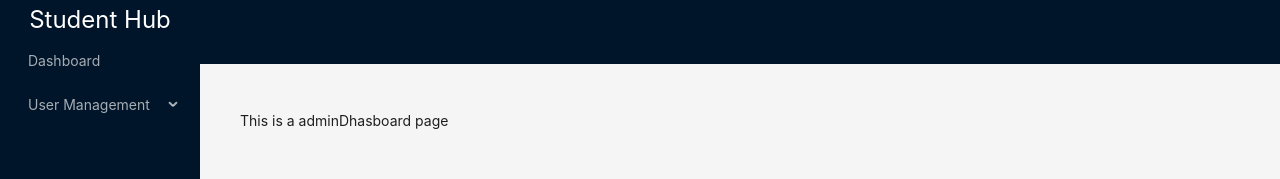
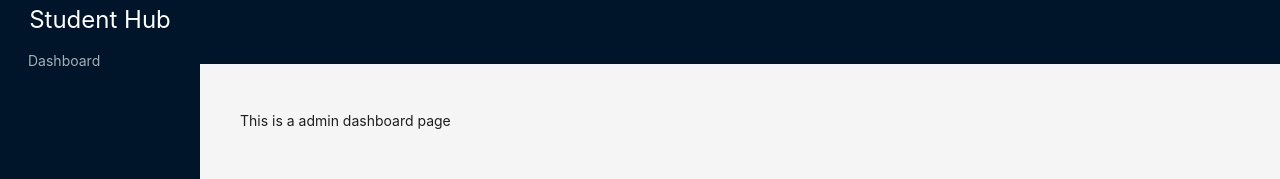
Before and after one commit to juyel66/student-hub-client, a React (Vite) app: page /admin/dashboard in a window 1280 px wide. Shown: the top 179 px of the page. Built offline with nearby package versions, Linux system fonts and the light colour scheme.

Commit message:
role based sidebar content show

```diff
--- /dev/null
+++ b/src/components/layout/DashboardSidebar.tsx
@@ -0,0 +1,76 @@
+import { Layout, Menu } from "antd";
+import { adminPaths } from "../../routes/admin.routes";
+import { sidebarItemGenerators } from "../../utils/sidebarItemGenerators";
+import { facultyPaths } from "../../routes/faculty.routes";
+import { studentPaths } from "../../routes/student.routes";
+const  {Sider} =Layout
+
+
+const userRole = {
+    ADMIN: "admin",
+    FACULTY: "faculty",
+    STUDENT: "student",
+}
+
+
+const DashboardSidebar = () => {
+    const role = "student";
+    let sidebarItems;
+     switch (role) {
+        case userRole.ADMIN:
+            sidebarItems = sidebarItemGenerators(adminPaths, role);
+
+            break;
+        case userRole.FACULTY:
+            sidebarItems = sidebarItemGenerators(facultyPaths,role);
+
+            break;
+        case userRole.STUDENT:
+            sidebarItems = sidebarItemGenerators(studentPaths,role);
+
+            break;
+
+        default:
+            break;
+     }
+
+
+    return (
+
+            <Sider
+          breakpoint="lg"
+          collapsedWidth="0"
+          onBreakpoint={(broken) => {
+            console.log(broken);
+          }}
+          onCollapse={(collapsed, type) => {
+            console.log(collapsed, type);
+          }}
+        >
+          <div>
+            <p
+              style={{
+                color: "white",
+                textAlign: "center",
+                height: "2rem",
+                fontSize: "24px",
+                marginTop: "5px",
+
+              }}
+            >
+              Student Hub
+            </p>
+          </div>
+          <Menu
+            theme="dark"
+            mode="inline"
+            defaultSelectedKeys={["4"]}
+            items={sidebarItems}
+          />
+        </Sider>
+
+
+    );
+};
+
+export default DashboardSidebar;
--- a/src/components/layout/MainLayout.tsx
+++ b/src/components/layout/MainLayout.tsx
@@ -1,10 +1,10 @@
-import { Layout, Menu,  } from "antd";
-import {  Outlet } from "react-router-dom";
-import { adminPaths } from "../../routes/admin.routes";
-import { sidebarItemGenerators } from "../../utils/sidebarItemGenerators";
+import { Layout } from "antd";
+import { Outlet } from "react-router-dom";
+
+import DashboardSidebar from "./DashboardSidebar";
 
 const MainLayout = () => {
-  const { Header, Content, Footer, Sider } = Layout;
+  const { Header, Content, Footer } = Layout;
   // const items: MenuProps["items"] = [
   //   {
   //     key: "Dashboard",
@@ -34,7 +34,7 @@ const MainLayout = () => {
   return (
     <div>
       <Layout style={{ height: "100vh" }}>
-        <Sider
+        {/* <Sider
           breakpoint="lg"
           collapsedWidth="0"
           onBreakpoint={(broken) => {
@@ -62,9 +62,12 @@ const MainLayout = () => {
             theme="dark"
             mode="inline"
             defaultSelectedKeys={["4"]}
-            items={sidebarItemGenerators(adminPaths, 'admin')}
+            items={sidebarItemGenerators(adminPaths, "admin")}
           />
-        </Sider>
+        </Sider> */}
+
+        <DashboardSidebar></DashboardSidebar>
+
         <Layout>
           <Header style={{ padding: 0 }} />
           <Content style={{ margin: "24px 16px 0" }}>
--- a/src/pages/admin/AdminDashboard.tsx
+++ b/src/pages/admin/AdminDashboard.tsx
@@ -1,9 +1,9 @@
-import React from 'react';
+
 
 const AdminDashboard = () => {
     return (
         <div>
-            This is a adminDhasboard page
+            This is a admin dashboard page
         </div>
     );
 };
--- /dev/null
+++ b/src/pages/faculty/FacultyDashboard.tsx
@@ -0,0 +1,11 @@
+
+const FacultyDashboard = () => {
+    return (
+        <div>
+            This is a faculty dashboard page
+
+        </div>
+    );
+};
+
+export default FacultyDashboard;
--- /dev/null
+++ b/src/pages/faculty/OfferCourse.tsx
@@ -0,0 +1,12 @@
+
+
+const OfferCourse = () => {
+    return (
+        <div>
+            Offer course page
+
+        </div>
+    );
+};
+
+export default OfferCourse;
--- /dev/null
+++ b/src/pages/student/StudentDashboard.tsx
@@ -0,0 +1,12 @@
+
+
+const StudentDashboard = () => {
+    return (
+        <div>
+            This is a student dashboard page
+
+        </div>
+    );
+};
+
+export default StudentDashboard;
--- a/src/routes/admin.routes.tsx
+++ b/src/routes/admin.routes.tsx
@@ -44,6 +44,8 @@ export const adminPaths = [
     ],
   },
 ];
+
+
 
 //====================Hard Coded way ====================
 
--- /dev/null
+++ b/src/routes/faculty.routes.tsx
@@ -0,0 +1,15 @@
+import FacultyDashboard from "../pages/faculty/FacultyDashboard";
+import OfferCourse from "../pages/faculty/OfferCourse";
+
+export const facultyPaths = [
+  {
+    name: "Dashboard",
+    path: "dashboard",
+    element: <FacultyDashboard />,
+  },
+  {
+    name: "Offer Course",
+    path: "offer-course",
+    element: <OfferCourse />,
+  },
+];
--- /dev/null
+++ b/src/routes/student.routes.tsx
@@ -0,0 +1,11 @@
+
+
+import StudentDashboard from "../pages/student/StudentDashboard";
+
+export const studentPaths = [
+  {
+    name: "Dashboard",
+    path: "dashboard",
+    element: <StudentDashboard />,
+  }
+];
```
Also changed, not shown: src/routes/routes.tsx (+6 -2 lines).
